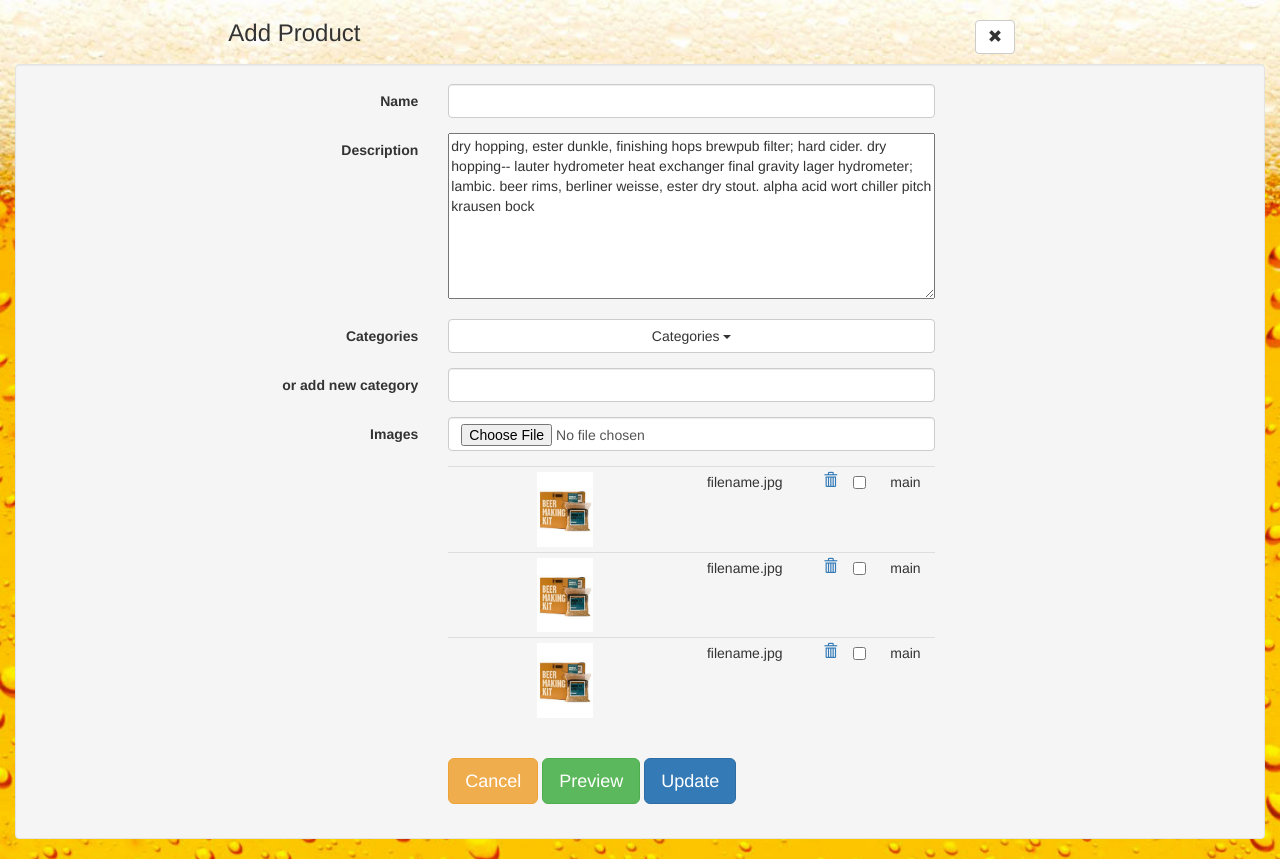
After one commit to mdedina/homebrew, a CodeIgniter app: template application/views/adminviews/edit.php in a window 1280 px wide. The commit adds this page. Run offline with CodeIgniter, Linux system fonts and the light colour scheme; the template is opened without the code that fills it, so the values that code supplies are empty; some libraries are stand-ins or nearby versions.

Commit message:
updaes to views

```diff
--- a/application/controllers/main.php
+++ b/application/controllers/main.php
@@ -12,7 +12,7 @@ class Main extends CI_Controller {
 
 	public function index()
 	{
-		$this->load->view('userviews/show');
+		$this->load->view('adminviews/products');
 	}
 }
 
--- /dev/null
+++ b/application/views/adminviews/edit.php
@@ -0,0 +1,153 @@
+<?php
+
+?>
+<!DOCTYPE html>
+<html lang="en">
+<head>
+	<meta charset="UTF-8">
+	<title>Edit Product Id #</title>
+
+	<link rel="stylesheet" href="../assets/css/bootstrap.css">
+	<style>
+	.container-fluid{
+		background-image: url('../assets/images/beerbubblecover.jpg');
+		background-color: Gold;
+		background-repeat: no-repeat;
+		background-size: cover;
+	}
+	textarea, ul{
+		width: 100%;
+	}
+	img{
+		width: 25%;
+	}
+	</style>
+	<script src="https://ajax.googleapis.com/ajax/libs/jquery/1.11.2/jquery.min.js"></script>
+	<script src="https://maxcdn.bootstrapcdn.com/bootstrap/3.3.2/js/bootstrap.min.js"></script>
+	<script>
+		$on(document).ready{(
+			$('.dropdown-toggle').dropdown();
+		});
+
+	</script>
+</head>
+<body>
+	<div class='container-fluid'>
+		<div class='row'>
+			<div class='col-sm-4 col-sm-offset-2 col-xs-8'>
+				<h3>Add Product</h3>
+			</div>
+			<div class='col-sm-1 col-sm-offset-3 col-xs-2 col-xs-offset-2'>
+				<h3><button class="btn btn-default"><span class='glyphicon glyphicon-remove'></span></button></h3>
+			</div>
+		</div>
+		<form class='form-horizontal well'>
+			<div class='form-group'>
+				<label for='productname' class='col-sm-2 col-sm-offset-2 control-label'>Name</label>
+				<div class='col-sm-5'>
+					<input type='text' class='form-control' id='productname' name='productname'/>
+				</div>
+			</div>
+			<div class='form-group'>
+				<label for='productdesc' class='col-sm-2 col-sm-offset-2 control-label'>Description</label>
+				<div class='col-sm-5'>
+					<textarea name='productdesc' class='formcontrol' rows='8'>dry hopping, ester dunkle, finishing hops brewpub filter; hard cider. dry hopping-- lauter hydrometer heat exchanger final gravity lager hydrometer; lambic. beer rims, berliner weisse, ester dry stout. alpha acid wort chiller pitch krausen bock</textarea>
+				</div>
+			</div>
+			<div class='form-group'>
+				<label for='productdesc' class='col-sm-2 col-sm-offset-2 control-label'>Categories</label>
+				<div class='btn-group col-sm-5'>
+					<button type='button' class='btn btn-default dropdown-toggle btn-block'
+							data-toggle='dropdown' aria-expanded='false'>
+							Categories <span class='caret'></span>
+					</button>
+					<ul class='dropdown-menu' role='menu'>
+						<li>
+							<a href='#'>Kits
+							<span class='glyphicon glyphicon-trash pull-right'></span>
+							<span class='glyphicon glyphicon-pencil pull-right'>&nbsp</span>
+							</a>
+						</li>
+						<li>
+							<a href='#'>Equipment
+							<span class='glyphicon glyphicon-trash pull-right'></span>
+							<span class='glyphicon glyphicon-pencil pull-right'>&nbsp</span>
+							</a>
+						</li>
+						<li>
+							<a href='#'>Ingredients
+							<span class='glyphicon glyphicon-trash pull-right'></span>
+							<span class='glyphicon glyphicon-pencil pull-right'>&nbsp</span>
+							</a>
+						</li>
+						<li>
+							<a href='#'>Bottling
+							<span class='glyphicon glyphicon-trash pull-right'></span>
+							<span class='glyphicon glyphicon-pencil pull-right'>&nbsp</span>
+							</a>
+						</li>
+						<li>
+							<a href='#'>Apparel
+							<span class='glyphicon glyphicon-trash pull-right'></span>
+							<span class='glyphicon glyphicon-pencil pull-right'>&nbsp</span>
+							</a>
+						</li>
+					</ul>
+				</div>
+			</div>
+			<div class='form-group'>
+				<label for='newcategory' class='col-sm-3 col-sm-offset-1 control-label'>
+					or add new category
+				</label>
+				<div class='col-sm-5'>
+					<input type='text' class='form-control' id='newcategory' name='newcategory'/>
+				</div>
+			</div>
+			<div class='form-group'>
+				<label for='uploadimage' class='col-sm-3 col-sm-offset-1 control-label'>
+					Images
+				</label>
+				<div class='col-sm-5'>
+					<input type='file' class='form-control' id='uploadimage' name='uploadimage' value='Upload'/>
+				</div>
+			</div>
+			<div class='form-group'>
+				<div class='col-sm-5 col-sm-offset-4'>
+					<table class='table table-hover table-condensed table-reponsive'>
+						<tbody class='text-center '>
+							<tr>
+								<td><img src="../assets/images/beer5.jpg" alt="beerkit"></td>
+								<td>filename.jpg</td>
+								<td><a href='#'><span class='glyphicon glyphicon-trash pull-right'></span></td>
+								<td><input type='checkbox' name='main'></td>
+								<td>main</td>
+							</tr>
+							<tr>
+								<td><img src="../assets/images/beer5.jpg" alt="beerkit"></td>
+								<td>filename.jpg</td>
+								<td><a href='#'><span class='glyphicon glyphicon-trash pull-right'></span></td>
+								<td><input type='checkbox' name='main'></td>
+								<td>main</td>
+							</tr>
+							<tr>
+								<td><img src="../assets/images/beer5.jpg" alt="beerkit"></td>
+								<td>filename.jpg</td>
+								<td><a href='#'><span class='glyphicon glyphicon-trash pull-right'></span></td>
+								<td><input type='checkbox' name='main'></td>
+								<td>main</td>
+							</tr>
+						</tbody>
+					</table>
+				</div>
+			</div>
+			<div class='form-group'>
+				<div class='col-sm-6 col-sm-offset-4 col-xs-6 col-xs-offset-2'>
+					<a href='#' class='btn btn-warning btn-lg'>Cancel</a>
+					<input type='submit' href='#' class='btn btn-success btn-lg' name='preview' value='Preview'/>
+					<input type='submit' href='#' class='btn btn-primary btn-lg' name='preview' value='Update'/>
+				</div>
+			</div>
+		</form>
+	</div>
+</body>
+</html>
```
Also changed, not shown: application/controllers/admin.php (+12 -6 lines), application/views/adminviews/admin.php (+17 -5 lines), application/views/adminviews/products.php (+14 -51 lines), assets/images/adminlogcover.jpg.
